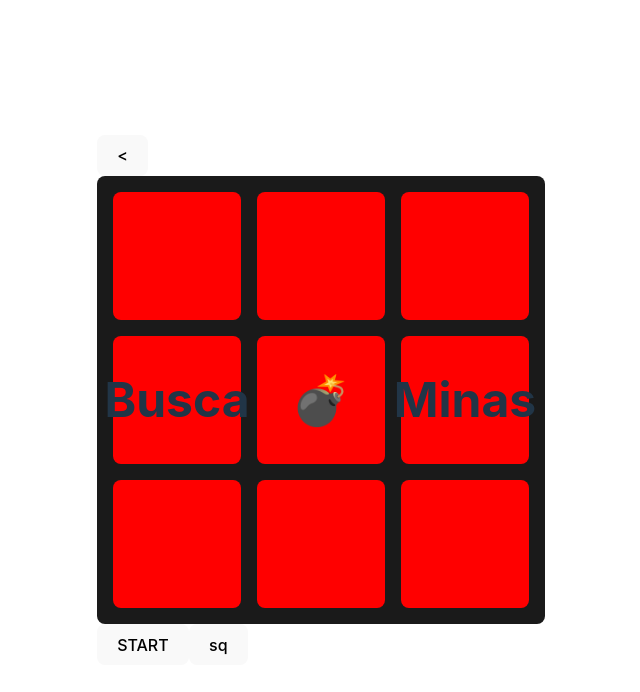
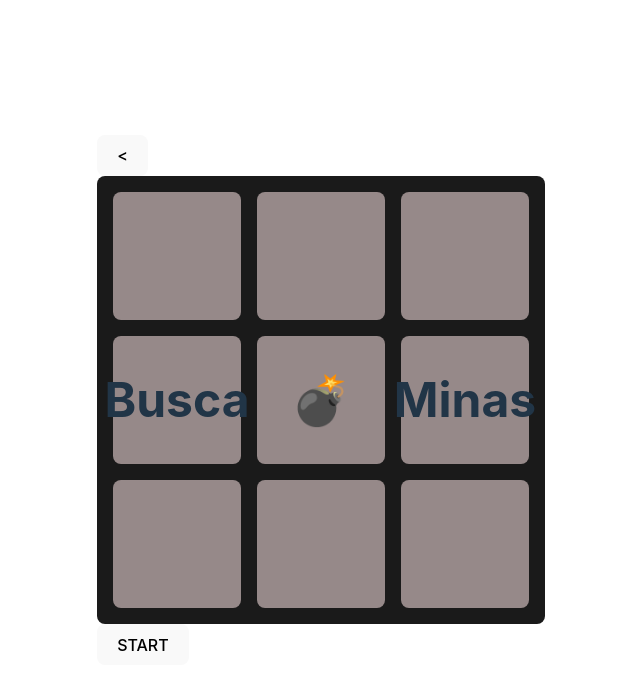
Before and after one commit to DarioFGonzalez/Juegos-basicos, a React (Vite) app in the folder client/: page /buscaminas in a window 1280 px wide. Shown: the top 692 px of the page, without its empty margins (319-959 px from the left). Built offline with nearby package versions, Linux system fonts and the light colour scheme.

Commit message:
Buscaminas beta, contador de proximidad + game over

```diff
--- a/client/src/components/Buscaminas/Buscaminas.tsx
+++ b/client/src/components/Buscaminas/Buscaminas.tsx
@@ -1,96 +1,73 @@
-import { useEffect, useState } from "react";
+import { useState } from "react"
 import { Link } from "react-router-dom";
-import './Buscaminas.css';
-
-const GRID = Array.from(Array(9).keys());
 
 export const Buscaminas = () =>
 {
-    const [ squares, setSquares ] = useState( [ '', '', '', '', '', '', '', '', '',  ] )
-    const sign = [ '', '', '', 'Busca', '💣', 'Minas', '', '', '',  ]
-    const [ winner, setWinner ] = useState( 'none' );
-    const [ click, setClick ] = useState( false );
-    const [ start, setStart ] = useState( false );
+    const [ mapa, setMapa ] = useState( Array.from( {length: 3}, () => Array.from( Array(3), ()=> '' ) ) );
+    const [ start, setStart ] = useState<boolean>( false );
+    const [ endGame, setEndGame ] = useState( false );
 
-    const makeAmove = ( spot: number ) =>
+    let sign = Array.from( {length: 3}, () => Array.from( Array(3), ()=> '' ) );
+    sign[1][0]='Busca';
+    sign[1][1]='💣';
+    sign[1][2]='Minas';
+
+    const markIt = ( linea: number, posicion: number ) =>
     {
-        if(squares[spot]=='' && winner=='none')
+
+        if( mapa[linea][posicion]=='' )
         {
-            let bombs = 0;
-            for(let j=-3; j<=3; j+=3)
+            let aux = mapa.map( (w, x) => w.map( (y, z) => (x==linea && z==posicion) ? checkAround(linea, posicion) : y  ) );
+            setMapa( aux );
+        }
+        else
+        {
+            if( mapa[linea][posicion]=='💣' )
             {
-                console.log(j);
+                let aux = mapa.map( (w, x) => w.map( (y, z) => (x==linea && z==posicion) ? '💥' : y  ) );
+                setMapa( aux );
+                setEndGame( true );
+            }
+        }
+    }
 
-                for(let i=0; i<3; i++)
+    const checkAround = ( linea: number, posicion: number ) =>
+    {
+        let bombsAround = 0;
+        for(let i=-1; i<2; i++)
+        {
+            for(let j=-1; j<2; j++)
+            {
+                if( i==-1 && linea+i>=0 || i==0 || i==1 && linea+i<3 )
                 {
-                    if(spot+j>=0 && spot+j<=8)
+                    if( mapa[linea+i][posicion+j]=='💣' || mapa[linea+i][posicion+j]=='💥' )
                     {
-                        if(i==0)
-                        {
-                            if( spot+(j-1)>0 && (squares[spot+(j-1)]=='💣' || squares[spot+(j-1)]=='💥') )
-                            {
-                                bombs++;
-                            }
-                        }
-                        if(i==1)
-                        {
-                            if( spot+j && (squares[spot+j]=='💣' || squares[spot+j]=='💥') )
-                            {
-                                bombs++;
-                            }
-                        }
-                        if(i==2)
-                        {
-                            if( spot+(j+1) && (squares[spot+(j+1)]=='💣' || squares[spot+(j+1)]=='💥') )
-                            {
-                                bombs++;
-                            }
-                        }
+                        bombsAround++;
                     }
                 }
             }
-            console.log(squares);
-            let aux = squares;
-            aux[spot]=String(bombs);
-            setSquares(aux);
-            console.log(squares);
-            setClick(!click);
         }
-        else
-        {
-            if( squares[spot]=='💣' && winner=='none' )
-            {
-                console.log(squares);
-                let aux = squares;
-                aux[spot]='💥';
-                setSquares(aux);
-                console.log(squares);
-                setClick(!click);
-            }
-        }
+        return String(bombsAround);
     }
 
     const startGame = () =>
     {
         setStart(true);
-        let aux = [ '', '', '', '', '', '', '', '', '',  ];
+        setEndGame(false);
+        let aux = Array.from( {length: 3}, () => Array.from( Array(3), ()=> '' ) );
         let c = 0;
         while( c<3 )
         {
-            let here = Math.floor( Math.random() * ( 8 - 0 + 1 ) + 0 );
-            if(aux[here]=='')
+            let first = Math.floor( Math.random() * ( 2 - 0 + 1 ) + 0 );
+            let second = Math.floor( Math.random() * ( 2 - 0 + 1 ) + 0 )
+            if(aux[first][second]=='')
             {
-                aux[here]='💣';
+                aux[first][second]='💣';
                 c++;
             }
         }
-        setSquares(aux);
+        setMapa(aux);
     }
-
-    useEffect( () =>
-    {
-        setSquares(squares);
-    }, [click])
 
     return(
         <div>
@@ -99,22 +76,25 @@ export const Buscaminas = () =>
             </Link>
 
             <main>
-                {start && GRID.map( i =>
-                <div key={i}  className="verde" onClick={ () => makeAmove(i) }>
-                    {squares[i]=='💣'?'':squares[i]}
-                </div> )}
-                {!start && GRID.map( i =>
-                <div key={i}  className="rojo" >
-                    {sign[i]}
-                </div> )}
+                { !start && sign.map( (pos) => pos.map( (linea, y) => (
+                <div key={y} >
+                    {linea}
+                </div> ) ) ) }
+                { (start && !endGame) && mapa.map( (pos, z) => pos.map( (linea, y) => (
+                <div key={y} onClick={()=> markIt(z, y)}>
+                    {linea=='💣'? '' : linea}
+                </div> ) ) ) }
+                { (endGame && start) && mapa.map( (pos, z) => pos.map( (linea, y) => (
+                <div key={y} >
+                    {linea=='💣'? '' : linea}
+                </div> ) ) ) }
             </main>
 
             <div>
                 {!start && <button onClick={startGame}> START </button>}
-                {start && <button onClick={()=> setStart(!start)}> STOP </button>}
-                <button onClick={()=>console.log(squares)}> sq </button>
+                {start && <button onClick={()=>setStart(false)}> STOP </button>}
+                {endGame && <button onClick={startGame}> RESTART </button>}
             </div>
-
         </div>
     )
 }
--- a/client/test.js
+++ b/client/test.js
@@ -21,8 +21,8 @@ for(let i=0; i<3; i++)
 // Buscar en una posición inexistente de un array
 
 /*
-let a = [ 0, 1, 2, "💣" ];
-console.log( a[-2]=="💣", a[-1], a[0], a[1]==1, a[2], a[3]=='💣', a[4]);
+let a = [ 0, 1, 2, "💣" , [ 0, 1, 2] ];
+console.log( a[-2]=="💣", a[-1], a[0], a[1]==1, a[2], a[3]=='💣', a[4][0] );
 */
 
 // array.length
```
